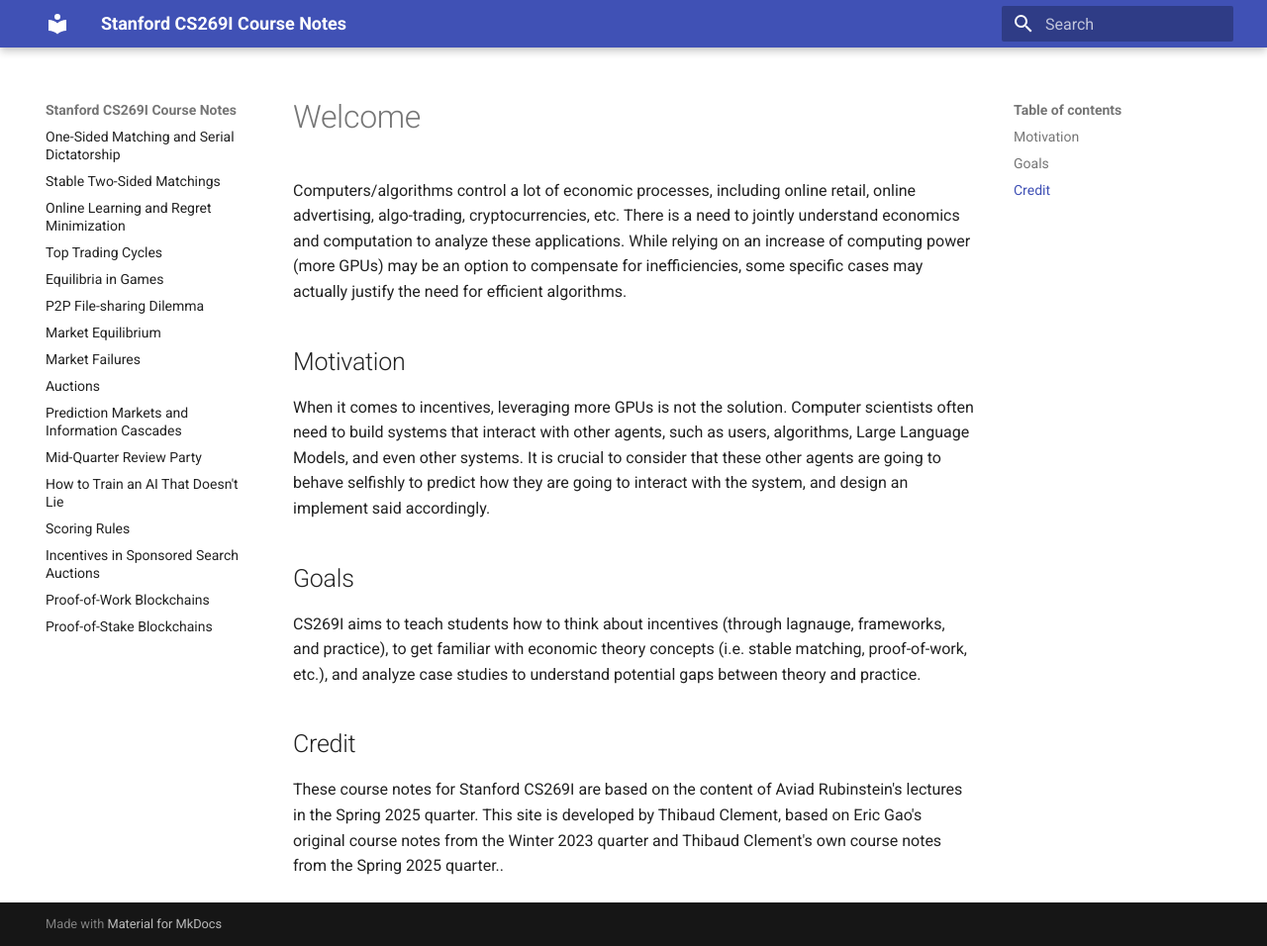
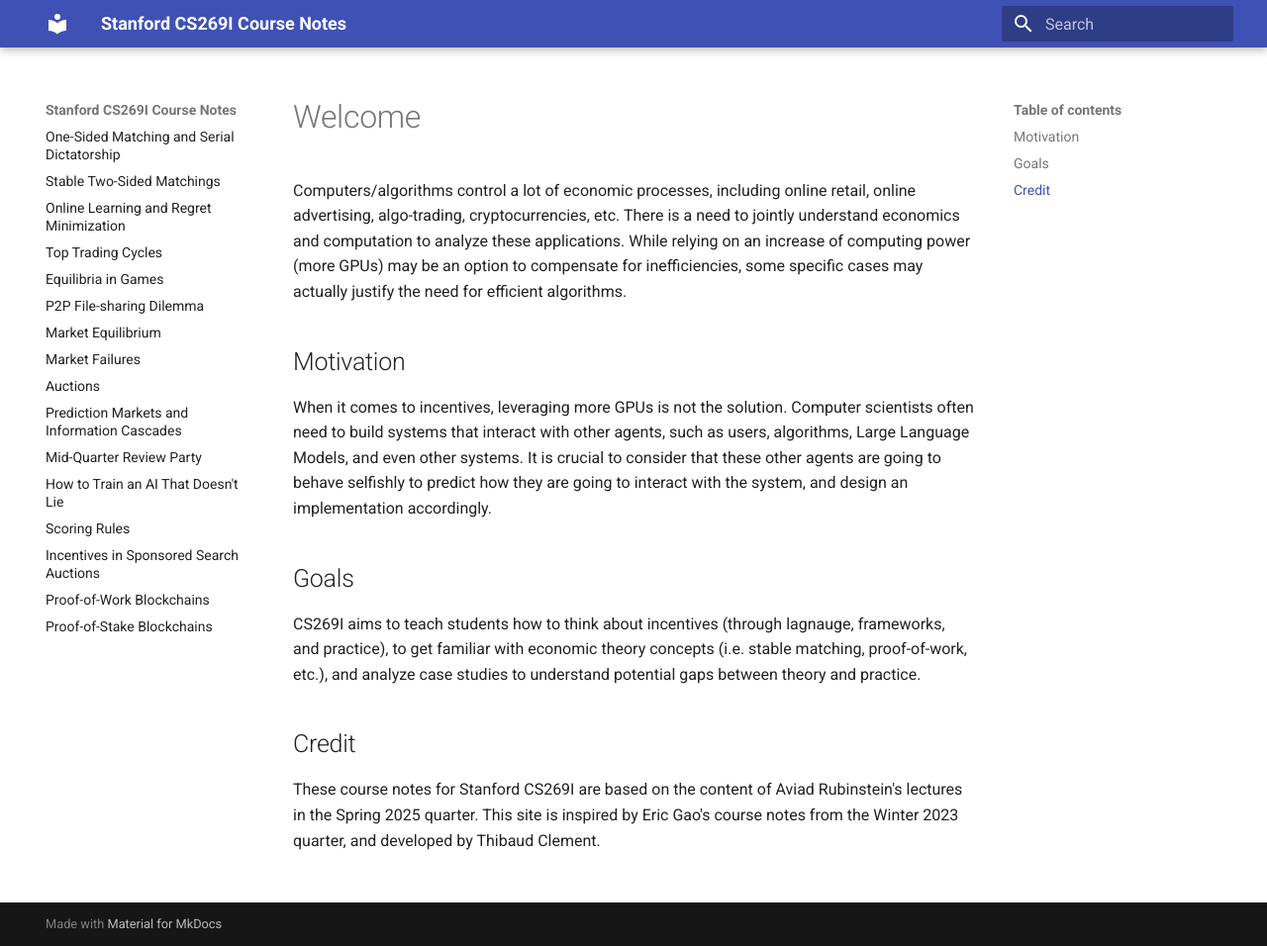
Before and after one commit to thibaudclement/cs269i, an MkDocs documentation site: the page built from docs/index.md, in a window 1280 px wide and 956 px high. Shown: the whole window at 99% size. Built offline with MkDocs 1.6.1 and Material for MkDocs 9.7.7, drawn with Linux system fonts in a browser that asks for light colours.

Commit message:
Update Welcome page

```diff
--- a/docs/index.md
+++ b/docs/index.md
@@ -4,7 +4,7 @@
 
 ## Motivation
 
-When it comes to incentives, leveraging more GPUs is not the solution. Computer scientists often need to build systems that interact with other agents, such as users, algorithms, Large Language Models, and even other systems. It is crucial to consider that these other agents are going to behave selfishly to predict how they are going to interact with the system, and design an implement said accordingly.
+When it comes to incentives, leveraging more GPUs is not the solution. Computer scientists often need to build systems that interact with other agents, such as users, algorithms, Large Language Models, and even other systems. It is crucial to consider that these other agents are going to behave selfishly to predict how they are going to interact with the system, and design an implementation accordingly.
 
 ## Goals
 
@@ -12,4 +12,4 @@
 
 ## Credit
 
-These course notes for Stanford CS269I are based on the content of Aviad Rubinstein's lectures in the Spring 2025 quarter. This site is developed by Thibaud Clement, based on Eric Gao's original course notes from the Winter 2023 quarter and Thibaud Clement's own course notes from the Spring 2025 quarter..
+These course notes for Stanford CS269I are based on the content of Aviad Rubinstein's lectures in the Spring 2025 quarter. This site is inspired by Eric Gao's course notes from the Winter 2023 quarter, and developed by Thibaud Clement.
```
